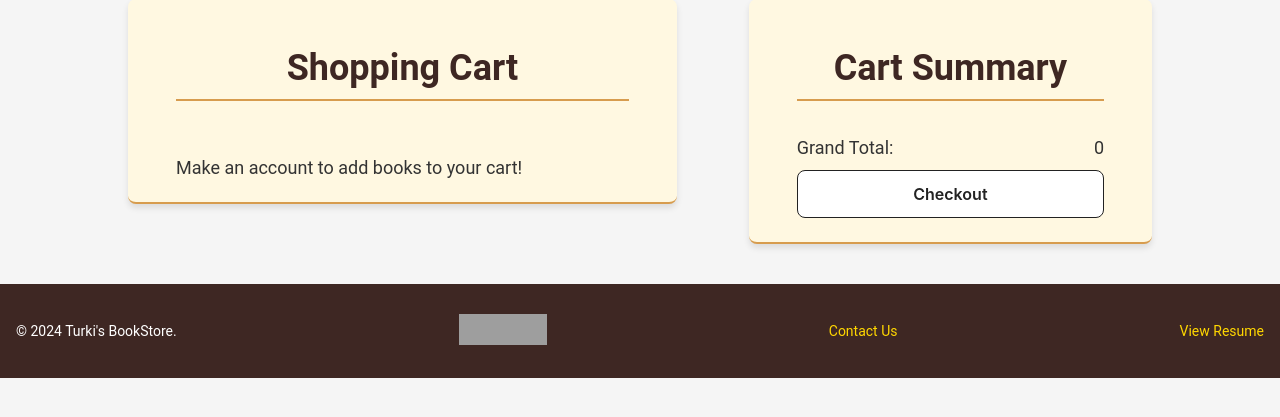
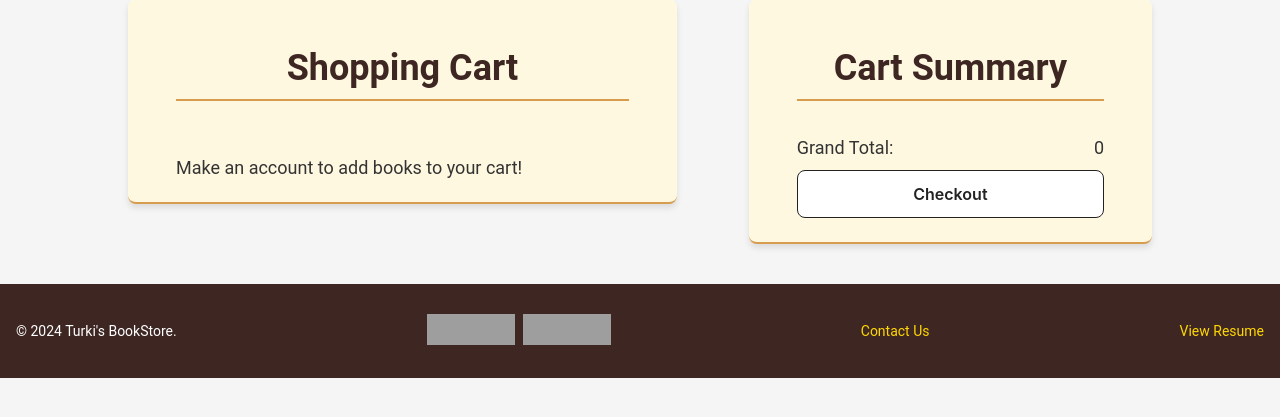
Before and after one commit to A-alturki/Turkis-Bookstore, a PHP site: page /HTML/cart.php in a window 1280 px wide. Shown: the part 227-644 px from the top of the page. Run offline with PHP 8.4, Linux system fonts and the light colour scheme; data that the repository does not hold is empty; grey boxes are pictures that could not be loaded.

Commit message:
footer png

```diff
--- a/Includes/footer.php
+++ b/Includes/footer.php
@@ -3,6 +3,7 @@
     <div>
         &#169; 2024 Turki's BookStore.
     </div>
+    <div class="validators">
     <p>
         <a href="https://jigsaw.w3.org/css-validator/check/referer">
             <img style="border:0;width:88px;height:31px"
@@ -10,6 +11,13 @@
                 alt="Valid CSS!" />
         </a>
     </p>
+
+    <p>
+    <a href="https://validator.w3.org/markup/check?uri=referer"><img
+      src="https://www.w3.org/Icons/valid-xhtml10" alt="Valid XHTML 1.0 Strict" height="31" width="88" /></a>
+  </p>
+
+    </div>
 
     <div>
         <a href="contact.php">Contact Us</a>
```
Lines whose indentation alone changed are shown as unchanged.
